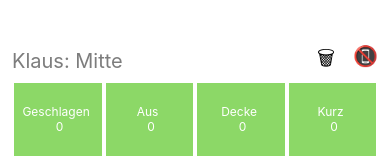
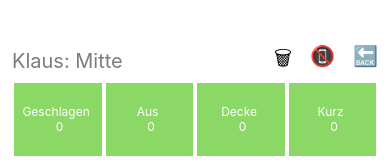
Before and after one commit to Pingu501/tamStats, a React Native app: screen / in a window 390 px wide. Shown: the top 160 px of the page. Built offline with nearby package versions, Linux system fonts and the light colour scheme.

Commit message:
FEATURE: undo changes

```diff
--- a/Components/Atoms/IconButton.js
+++ b/Components/Atoms/IconButton.js
@@ -5,6 +5,7 @@ import {Text, TouchableOpacity} from 'react-native';
 const icons = {
   'bin': '🗑',
   'hide': '📵',
+  'undo': '🔙',
 };
 
 export default class IconButton extends React.PureComponent {
@@ -27,5 +28,5 @@ export default class IconButton extends React.PureComponent {
 
   handlePress = () => {
     this.props.onPress();
-  }
+  };
 }
--- a/Components/Molekuls/Counter.js
+++ b/Components/Molekuls/Counter.js
@@ -34,7 +34,6 @@ export default class Counter extends React.Component {
     });
 
     state.history = [];
-
     this.state = state;
   }
 
@@ -50,6 +49,7 @@ export default class Counter extends React.Component {
             <View style={style.controlButtons}>
               <IconButton icon="bin" onPress={this.handleRemoveCounter}/>
               <IconButton icon="hide" onPress={this.onToggleVisibility}/>
+              <IconButton icon="undo" onPress={this.onUndo}/>
             </View>
           </View>
 
@@ -81,8 +81,27 @@ export default class Counter extends React.Component {
 
   onToggleVisibility = () => this.setState({isVisible: !this.state.isVisible});
 
+  onUndo = () => {
+    const history = this.state.history;
+
+    if (history.length === 0) {
+      return;
+    }
+
+    const lastAction = history.pop();
+    const countProps = this.state.countProps;
+    countProps[lastAction]--;
+    this.setState({
+      history: history,
+      countProps: countProps,
+
+    });
+  };
+
   handleCountUp = countProp => {
     return () => {
+      const history = this.state.history;
+      history.push(countProp);
       this.setState(
           {
             countProps:
@@ -90,6 +109,7 @@ export default class Counter extends React.Component {
                   ...this.state.countProps,
                   [countProp]: this.state.countProps[countProp] + 1,
                 },
+            history,
           });
     };
   };
--- a/Container/Counters.js
+++ b/Container/Counters.js
@@ -34,7 +34,7 @@ export default class Counters extends React.Component {
     return (
         <ScrollView style={{
           flex: 1,
-          marginBottom: 20
+          marginBottom: 20,
         }}>
           {this.renderCounters()}
 
@@ -69,7 +69,10 @@ export default class Counters extends React.Component {
   }
 
   renderCounters = () =>
-      this.state.counters.map((counterEntry) => counterEntry.counter);
+      this.state.counters.map(
+          (counterEntry) => {
+            return counterEntry.counter;
+          });
 
   onAddCounter = () => {
     const counter = <Counter name={this.state.transientCounter.name}
@@ -112,7 +115,6 @@ export default class Counters extends React.Component {
   };
 
   onChangeTransientCounterName = name => {
-    console.log(name);
     this.setState({
       transientCounter: {
         name: name,
```
